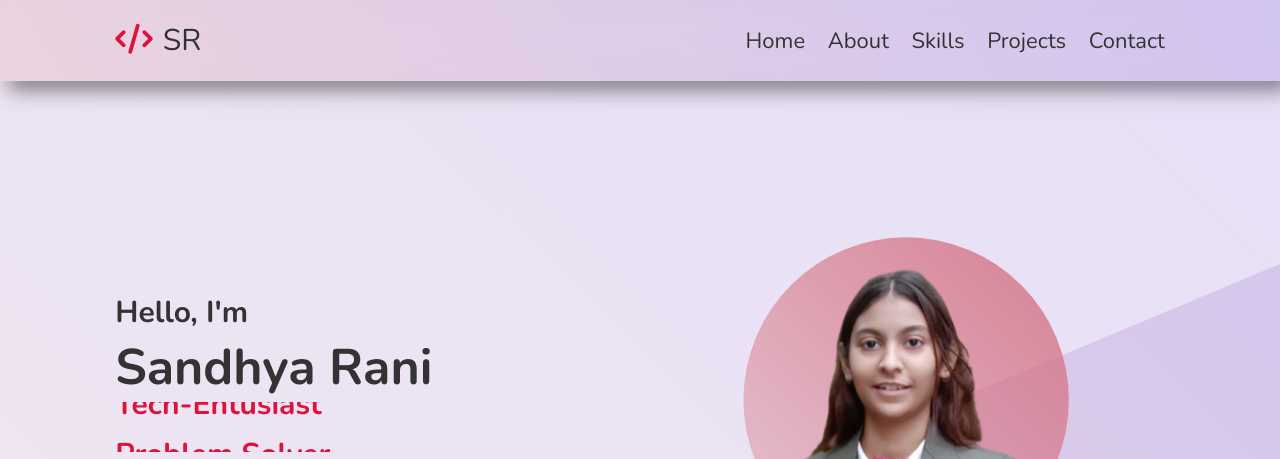
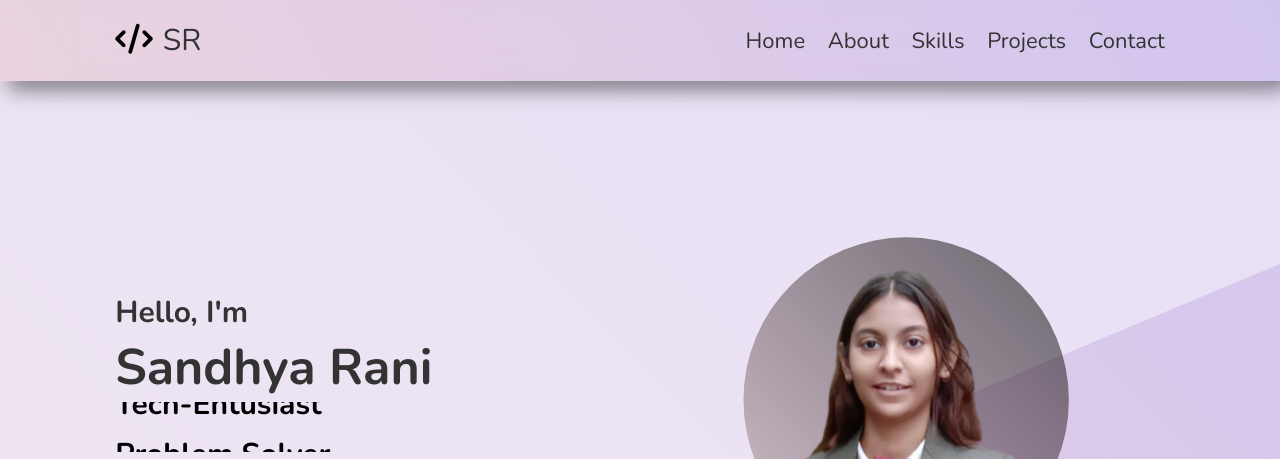
Before and after one commit to sandhya12r/myPortfolio, a plain HTML site: page index.html in a window 1280 px wide. Shown: the top 459 px of the page. Drawn offline with nearby package versions, Linux system fonts and the light colour scheme.

Commit message:
Updated resume

```diff
--- a/index.html
+++ b/index.html
@@ -2,7 +2,7 @@
 <html lang='en'>
     <head>
         <meta charset="UTF-8">
-        <meta ="viewport" content="width=device-width, initial-scale=1.0">
+        <meta width="viewport" content="width=device-width, initial-scale=1.0">
         <title>Sandhya Rani</title>
 
     <!--css file-->
--- a/style.css
+++ b/style.css
@@ -2,8 +2,10 @@
 
 :root{
     /* --red:crimson; */
-    --red: #dc143c;
-    --img: #d47487;
+    /* --red: #dc143c;
+    --img: #d47487; */
+    --red: #000;
+    --img: #0000009f;
 }
 *{
     font-family: 'Nunito', sans-serif;
```
